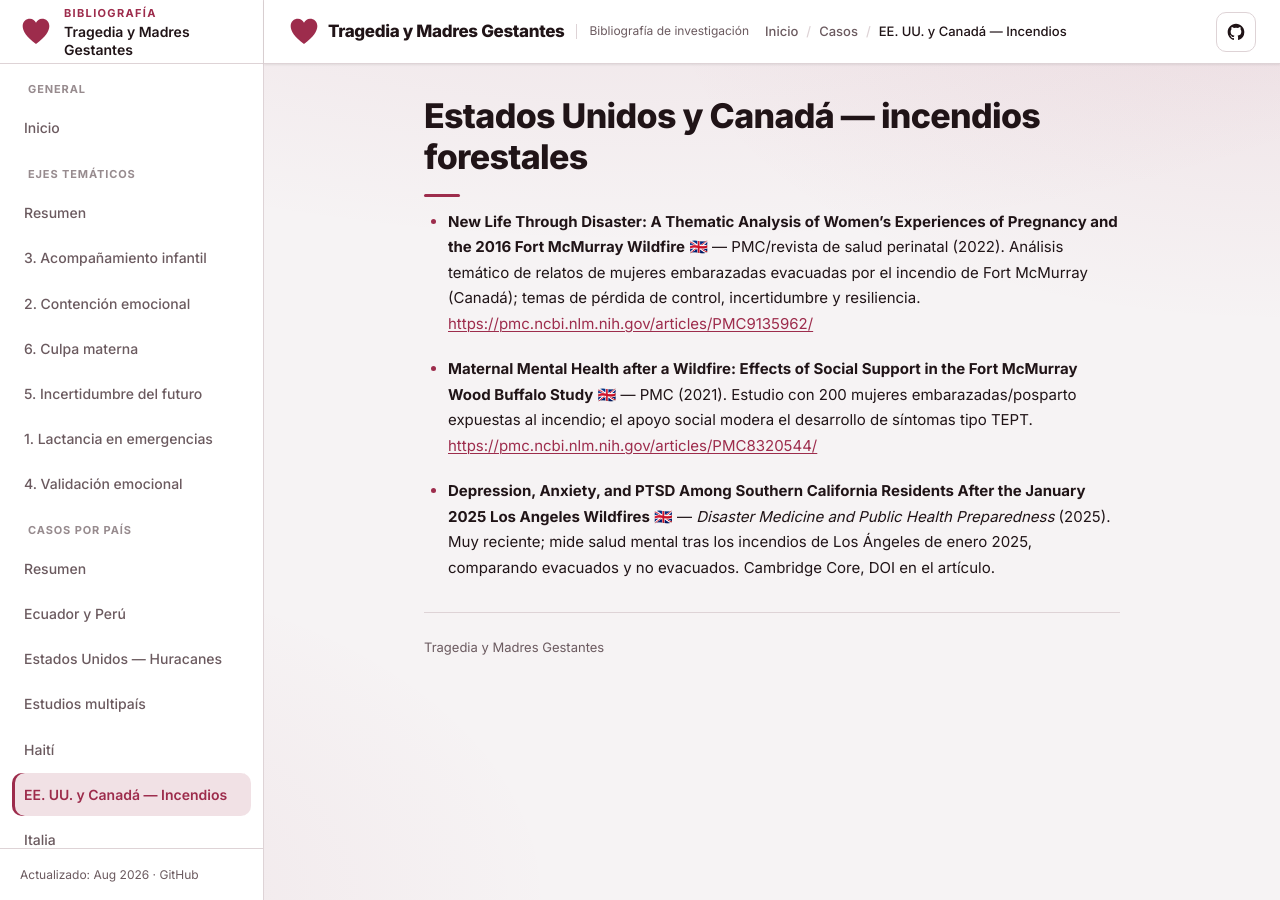
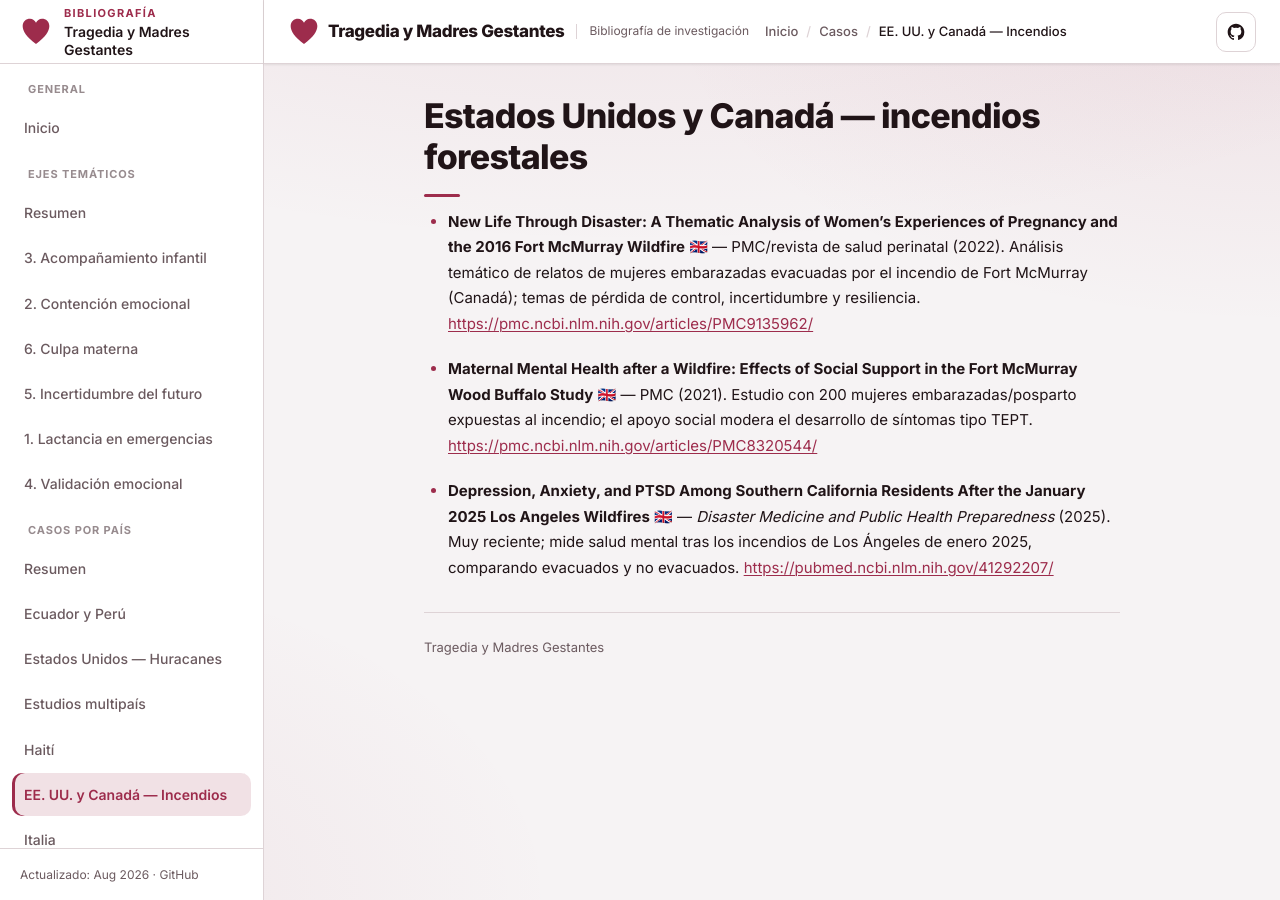
Before and after one commit to IgnacioCastillo05/tragedia-y-madres-gestantes, a Jekyll site: the page built from casos/incendios-forestales.md, in a window 1280 px wide. Built offline with Jekyll 4.4.1, drawn with Linux system fonts in a browser that asks for light colours.

Commit message:
cambios en links por países

```diff
--- a/casos/incendios-forestales.md
+++ b/casos/incendios-forestales.md
@@ -16,4 +16,4 @@ title: EE. UU. y Canadá — Incendios
 
 - **Depression, Anxiety, and PTSD Among Southern California Residents After the January 2025 Los Angeles Wildfires** 🇬🇧 — *Disaster Medicine and Public Health Preparedness* (2025).
   Muy reciente; mide salud mental tras los incendios de Los Ángeles de enero 2025, comparando evacuados y no evacuados.
-  Cambridge Core, DOI en el artículo.
+  <https://pubmed.ncbi.nlm.nih.gov/41292207/>
```
Also changed, not shown: casos/estados-unidos-huracanes.md (+1 -1 lines), casos/estudios-multipais.md (+1 -1 lines), casos/turquia-siria-japon.md (+1 -1 lines).
